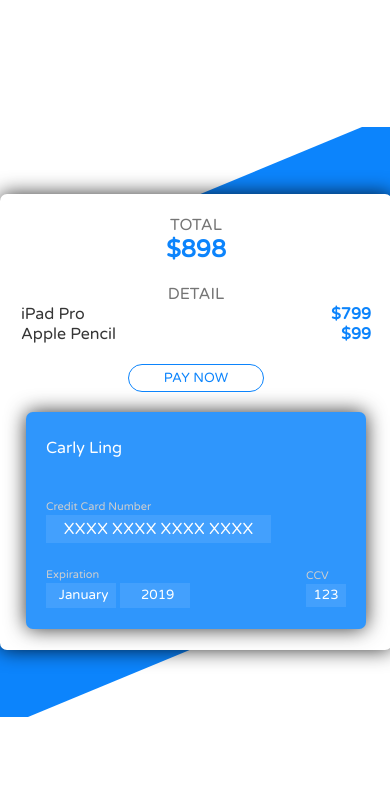
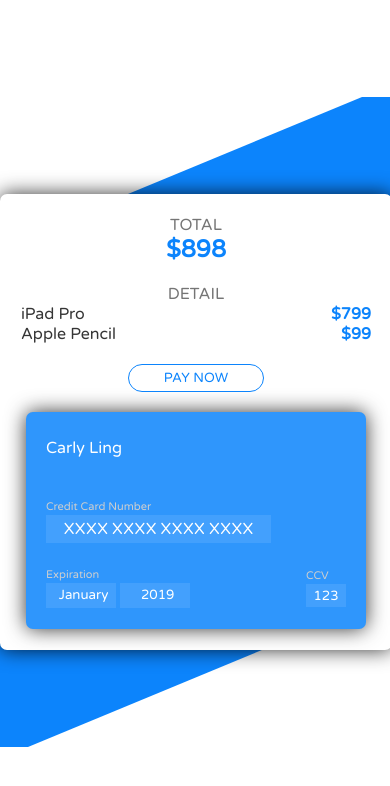
Before and after one commit to yarko9/Card-Form, a plain HTML site: page index.html in a window 390 px wide. Drawn offline with Linux system fonts and the light colour scheme.

Commit message:
responsive 900px fix

```diff
--- a/sass/style.scss
+++ b/sass/style.scss
@@ -19,7 +19,7 @@
 .form__wrapper {
   position: relative;
   background-color: $secondary-clr;
-  height: 70%;
+  height: 650px;
   display: flex;
   flex-direction: column;
   justify-content: center;
@@ -31,7 +31,7 @@
     left: 0;
     top: 0;
     border-style: solid;
-    border-width: 210px 96vw 0 0;
+    border-width: 210px 94vw 0 0;
     border-color: $main-clr transparent;
   }
   &::after {
@@ -42,7 +42,7 @@
     right: 0;
     bottom: 0;
     border-style: solid;
-    border-width: 0 0 210px 96vw;
+    border-width: 0 0 210px 94vw;
     border-color: $main-clr transparent;
   }
 }
@@ -194,7 +194,11 @@
   bottom: 0;
   font-weight: 600;
 }
-
+@media (min-width: 900px) {
+  .form__wrapper {
+    height: 570px;
+  }
+}
 @media (max-width: 645px) {
   .payment__wrapper {
     padding: 20px;
```
Also changed, not shown: css/style.css, 1 other file.
